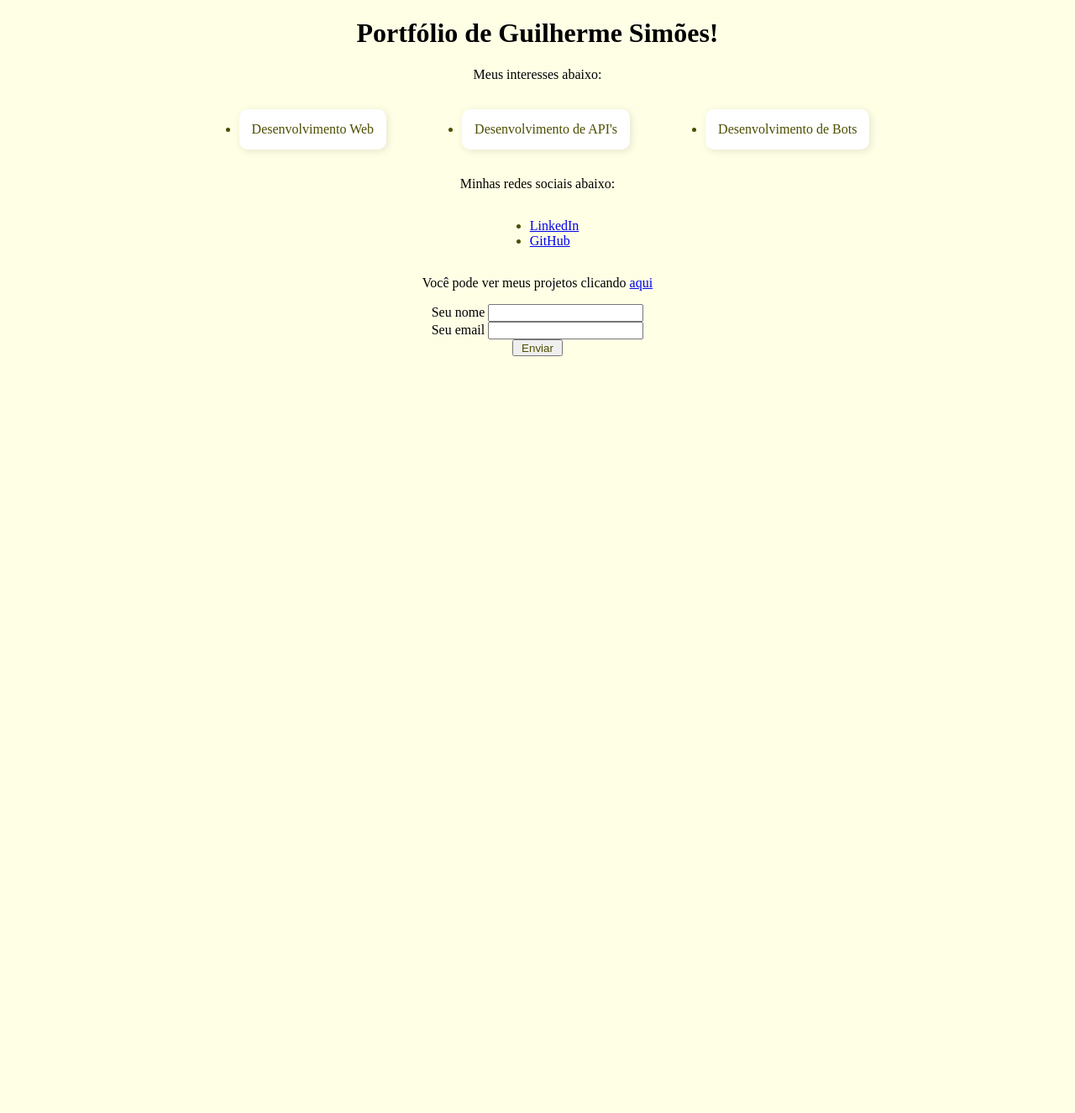
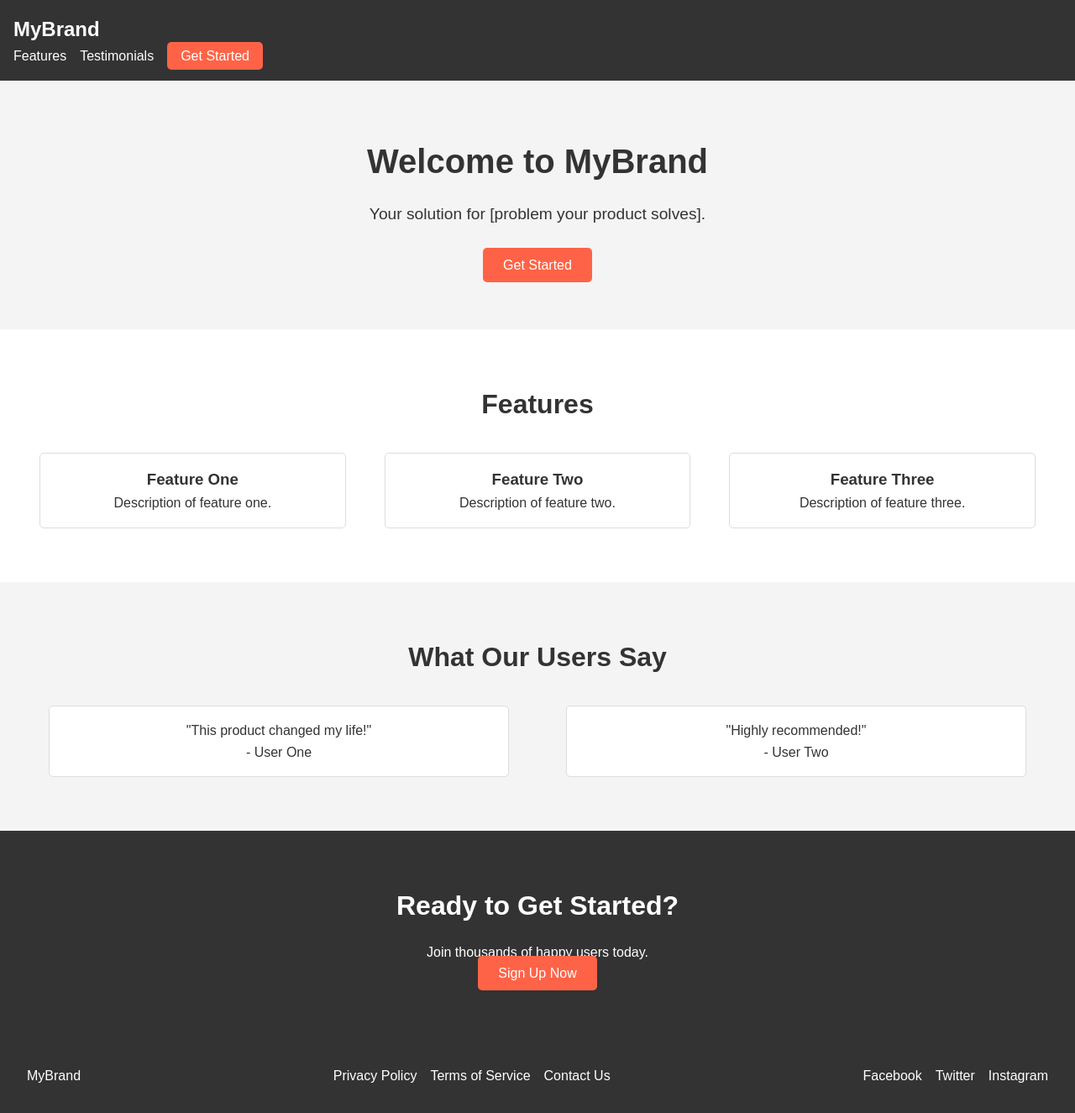
Before and after one commit to willehelm213/TESTES, a plain HTML site: page index.html in a window 1280 px wide. Shown: the whole page at 84% size. Before the commit the page ends 800 px from the top, so only its background shows below. Drawn offline with Linux system fonts and the light colour scheme; a web font is replaced by a local one.

Commit message:
ESTUDOS PORTFÓLIO

```diff
--- a/index.html
+++ b/index.html
@@ -3,42 +3,89 @@
 <head>
   <meta charset="UTF-8">
   <meta name="viewport" content="width=device-width, initial-scale=1.0">
-    <title>Portfólio</title>
-    <link rel="stylesheet" href="style.css">
-    <link rel="preconnect" href="https://fonts.googleapis.com">
-    <link rel="preconnect" href="https://fonts.gstatic.com" crossorigin>
-    <link href="https://fonts.googleapis.com/css2?family=Atkinson+Hyperlegible+Next:ital,wght@0,200..800;1,200..800&display=swap" rel="stylesheet">
+  <title>Landing Page</title>
+  <link rel="stylesheet" href="styles.css">
 </head>
 <body>
-    <header><h1>Portfólio de Guilherme Simões!</h1></header>
-    <section>
-        <p>Meus interesses abaixo:</p>
-        <div class="lista">
-            <ul>
-                <li class ="listali">Desenvolvimento Web</li>
+  <!-- Header -->
+  <header>
+    <nav>
+      <div class="logo">MyBrand</div>
+      <ul class="nav-links">
+        <li><a href="#features">Features</a></li>
+        <li><a href="#testimonials">Testimonials</a></li>
+        <li><a href="#cta" class="cta-button">Get Started</a></li>
       </ul>
-            <ul>
-                <li class="listali">Desenvolvimento de API's</li>
+    </nav>
+  </header>
+
+  <!-- Hero Section -->
+  <section class="hero">
+    <div class="hero-content">
+      <h1>Welcome to MyBrand</h1>
+      <p>Your solution for [problem your product solves].</p>
+      <a href="#cta" class="cta-button">Get Started</a>
+    </div>
+  </section>
+
+  <!-- Features Section -->
+  <section id="features" class="features">
+    <h2>Features</h2>
+    <div class="feature-cards">
+      <div class="card">
+        <h3>Feature One</h3>
+        <p>Description of feature one.</p>
+      </div>
+      <div class="card">
+        <h3>Feature Two</h3>
+        <p>Description of feature two.</p>
+      </div>
+      <div class="card">
+        <h3>Feature Three</h3>
+        <p>Description of feature three.</p>
+      </div>
+    </div>
+  </section>
+
+  <!-- Testimonials Section -->
+  <section id="testimonials" class="testimonials">
+    <h2>What Our Users Say</h2>
+    <div class="testimonial-cards">
+      <div class="card">
+        <p>"This product changed my life!"</p>
+        <span>- User One</span>
+      </div>
+      <div class="card">
+        <p>"Highly recommended!"</p>
+        <span>- User Two</span>
+      </div>
+    </div>
+  </section>
+
+  <!-- CTA Section -->
+  <section id="cta" class="cta">
+    <h2>Ready to Get Started?</h2>
+    <p>Join thousands of happy users today.</p>
+    <a href="#" class="cta-button">Sign Up Now</a>
+  </section>
+
+  <!-- Footer -->
+  <footer>
+    <div class="footer-content">
+      <div class="footer-logo">MyBrand</div>
+      <ul class="footer-links">
+        <li><a href="#">Privacy Policy</a></li>
+        <li><a href="#">Terms of Service</a></li>
+        <li><a href="#">Contact Us</a></li>
       </ul>
-            <ul>
-                <li class="listali">Desenvolvimento de Bots</li>
-            </ul>
+      <div class="social-links">
+        <a href="#">Facebook</a>
+        <a href="#">Twitter</a>
+        <a href="#">Instagram</a>
       </div>
-        <p>Minhas redes sociais abaixo:</p>
-        <div class="lista">
-        <ul>
-            <li><a href="https://br.linkedin.com/in/willehelm213">LinkedIn</a></li>
-            <li><a href="https://github.com/willehelm213">GitHub</a></li>
-        </ul>
     </div>
-        <p>Você pode ver meus projetos clicando <a href="servicos.html">aqui</a></p>
-    </section>
-    <footer>
-    <form>
-        <a>Seu nome </a><input type="text"> <br>
-        <a>Seu email </a><input type="text"> <br>
-        <button id="eitadois" type="button">Enviar</button>
-    </form>
   </footer>
+
+  <script src="javascript.js"></script>
 </body>
 </html>
--- /dev/null
+++ b/javascript.js
@@ -0,0 +1,9 @@
+// Smooth Scrolling
+document.querySelectorAll('a[href^="#"]').forEach(anchor => {
+    anchor.addEventListener('click', function (e) {
+      e.preventDefault();
+      document.querySelector(this.getAttribute('href')).scrollIntoView({
+        behavior: 'smooth'
+      });
+    });
+  });
--- /dev/null
+++ b/styles.css
@@ -0,0 +1,187 @@
+/* Basic Reset */
+* {
+    margin: 0;
+    padding: 0;
+    box-sizing: border-box;
+  }
+
+  body {
+    font-family: Arial, sans-serif;
+    line-height: 1.6;
+    color: #333;
+  }
+
+  /* Header */
+  header {
+    background-color: #333;
+    color: #fff;
+    padding: 1rem;
+    display: flex;
+    justify-content: space-between;
+    align-items: center;
+  }
+
+  header .logo {
+    font-size: 1.5rem;
+    font-weight: bold;
+  }
+
+  header .nav-links {
+    list-style: none;
+    display: flex;
+    gap: 1rem;
+  }
+
+  header .nav-links a {
+    color: #fff;
+    text-decoration: none;
+  }
+
+  header .cta-button {
+    background-color: #ff6347;
+    padding: 0.5rem 1rem;
+    border-radius: 5px;
+  }
+
+  /* Hero Section */
+  .hero {
+    background-color: #f4f4f4;
+    padding: 4rem 2rem;
+    text-align: center;
+  }
+
+  .hero h1 {
+    font-size: 2.5rem;
+    margin-bottom: 1rem;
+  }
+
+  .hero p {
+    font-size: 1.2rem;
+    margin-bottom: 2rem;
+  }
+
+  .hero .cta-button {
+    background-color: #ff6347;
+    color: #fff;
+    padding: 0.75rem 1.5rem;
+    text-decoration: none;
+    border-radius: 5px;
+  }
+
+  /* Features Section */
+  .features {
+    padding: 4rem 2rem;
+    text-align: center;
+  }
+
+  .features h2 {
+    font-size: 2rem;
+    margin-bottom: 2rem;
+  }
+
+  .feature-cards {
+    display: flex;
+    justify-content: space-around;
+    gap: 1rem;
+  }
+
+  .feature-cards .card {
+    background-color: #fff;
+    padding: 1rem;
+    border: 1px solid #ddd;
+    border-radius: 5px;
+    width: 30%;
+  }
+
+  /* Testimonials Section */
+  .testimonials {
+    background-color: #f4f4f4;
+    padding: 4rem 2rem;
+    text-align: center;
+  }
+
+  .testimonials h2 {
+    font-size: 2rem;
+    margin-bottom: 2rem;
+  }
+
+  .testimonial-cards {
+    display: flex;
+    justify-content: space-around;
+    gap: 1rem;
+  }
+
+  .testimonial-cards .card {
+    background-color: #fff;
+    padding: 1rem;
+    border: 1px solid #ddd;
+    border-radius: 5px;
+    width: 45%;
+  }
+
+  /* CTA Section */
+  .cta {
+    padding: 4rem 2rem;
+    text-align: center;
+    background-color: #333;
+    color: #fff;
+  }
+
+  .cta h2 {
+    font-size: 2rem;
+    margin-bottom: 1rem;
+  }
+
+  .cta .cta-button {
+    background-color: #ff6347;
+    color: #fff;
+    padding: 0.75rem 1.5rem;
+    text-decoration: none;
+    border-radius: 5px;
+  }
+
+  /* Footer */
+  footer {
+    background-color: #333;
+    color: #fff;
+    padding: 2rem;
+    text-align: center;
+  }
+
+  footer .footer-content {
+    display: flex;
+    justify-content: space-between;
+    align-items: center;
+  }
+
+  footer .footer-links {
+    list-style: none;
+    display: flex;
+    gap: 1rem;
+  }
+
+  footer .footer-links a {
+    color: #fff;
+    text-decoration: none;
+  }
+
+  footer .social-links {
+    display: flex;
+    gap: 1rem;
+  }
+
+  footer .social-links a {
+    color: #fff;
+    text-decoration: none;
+  }
+
+  /* Responsive Design */
+  @media (max-width: 768px) {
+    .feature-cards, .testimonial-cards {
+      flex-direction: column;
+    }
+
+    .feature-cards .card, .testimonial-cards .card {
+      width: 100%;
+    }
+  }
```
Lines whose indentation alone changed are shown as unchanged.
